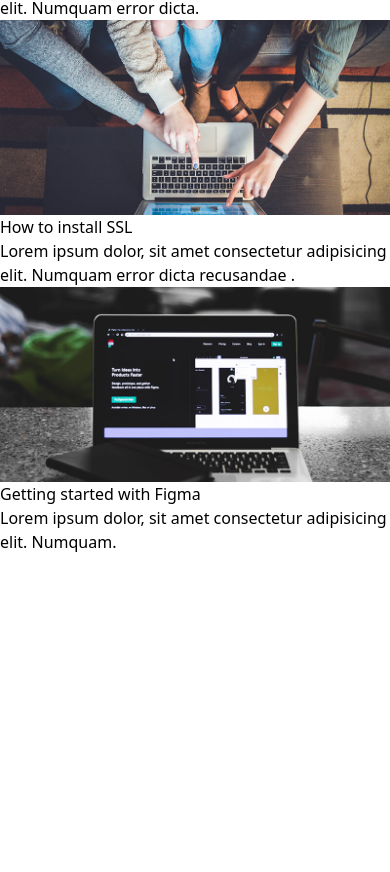
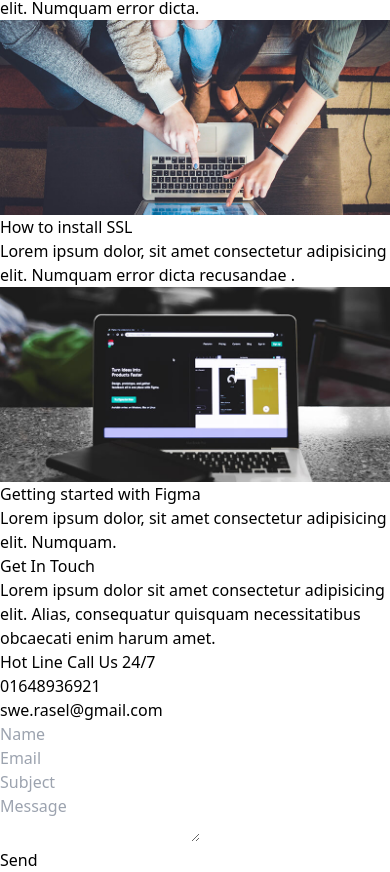
Before and after one commit to ShekRasel/Education-site, a React (Vite) app: page / in a window 390 px wide. Shown: the part 9670-10542 px from the top of the page. Before the commit the page ends 10224 px from the top, so only its background shows below. Built offline with nearby package versions, Linux system fonts and the light colour scheme.

Commit message:
contact form done

```diff
--- a/src/App.jsx
+++ b/src/App.jsx
@@ -9,6 +9,7 @@ import Exceptional from './Components/Exceptional'
 import Instructor from './Components/Instructor'
 import StudentsSpeach from './Components/StudentsSpeach';
 import Blog from './Components/Blog'
+import Contact from './Components/Contact'
 
 function App() {
   return (
@@ -23,6 +24,7 @@ function App() {
         <Instructor/>
         <StudentsSpeach/>
         <Blog/>
+        <Contact/>
     </div>
   )
 }
--- /dev/null
+++ b/src/Components/Contact.jsx
@@ -0,0 +1,31 @@
+import React from 'react'
+
+function Contact() {
+  return (
+    <div className='px-4 sm:px-6 md:px-12 xl:px-16 2xl:px-80 mt-16 md:mt-44 lg:flex gap-20'>
+        <div className=' md:w-3/5'>
+            <h1 className='text-3xl md:text-5xl font-semibold mt-6'>Get In Touch</h1>
+            <p className='font-semibold text-gray-500 mt-12'>Lorem ipsum dolor sit amet consectetur adipisicing elit. Alias, consequatur quisquam necessitatibus obcaecati enim harum amet.</p>
+            <h1 className='text-2xl font-semibold mt-4'>Hot Line Call Us 24/7</h1>
+            <h1 className='text-2xl font-semibold mt-6'>01648936921</h1>
+            <h1 className='text-2xl font-semibold mt-6'>swe.rasel@gmail.com</h1>
+        </div>
+
+        <div className=' w-full mt-8'>
+            <form action="">
+                <div className='md:flex gap-4'>
+                    <input type="text" className='px-4 py-4 outline-orange-300 border rounded-md text-gray-500 w-full' placeholder='Name'/>
+                    <input type="text" className='px-4 py-4 outline-orange-300 border rounded-md text-gray-500 w-full mt-4 md:mt-0' placeholder='Email'/>
+                </div>
+                <input type="text" className='px-4 py-4 outline-orange-300 border rounded-md text-gray-500 w-full mt-4' placeholder='Subject'/>
+                <textarea type="text-area" className='h-32 px-4 pt-4  border outline-orange-300 mt-4 w-full' placeholder='Message'/>
+                <div className='flex justify-end'>
+                    <button className='px-8 py-3 font-semibold rounded-md bg-orange-400 text-white mt-6'> Send</button>
+                </div>
+            </form>
+        </div>
+    </div>
+  )
+}
+
+export default Contact
```
